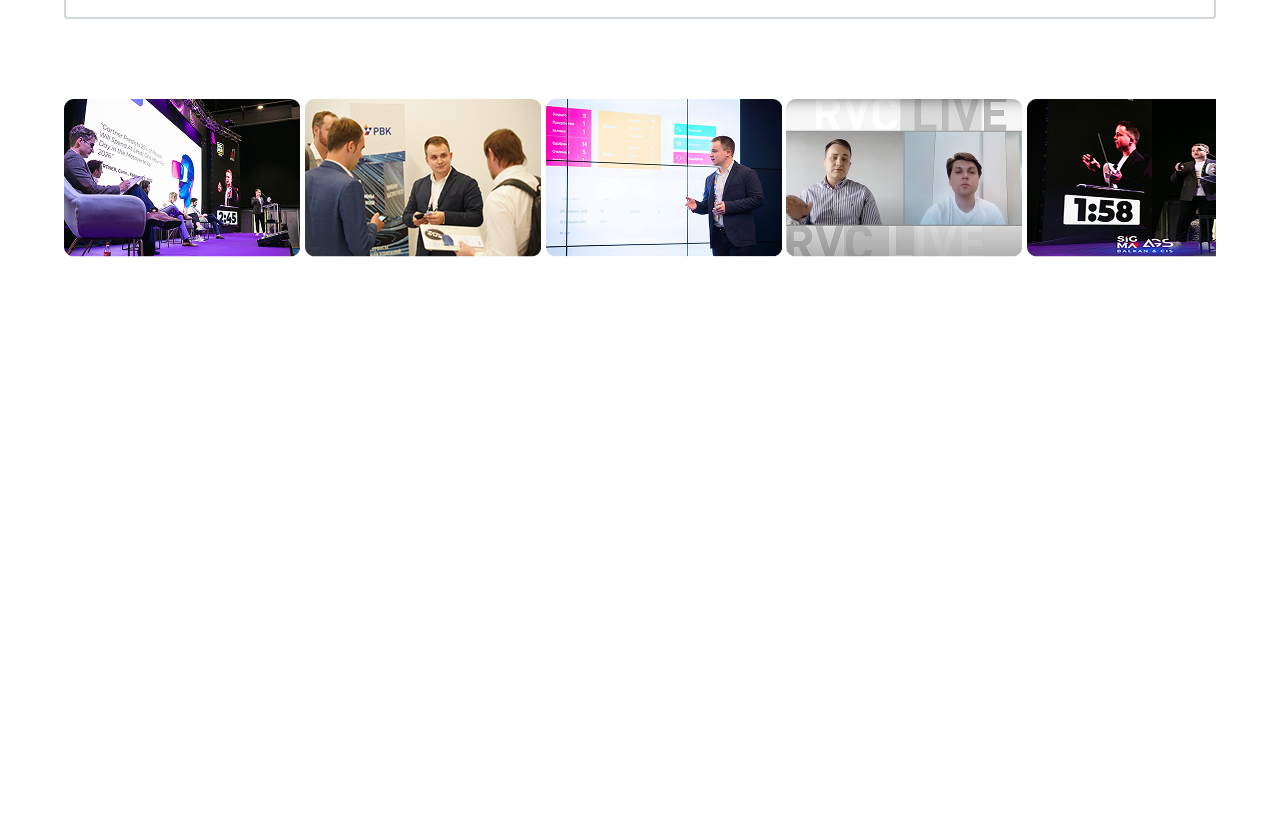
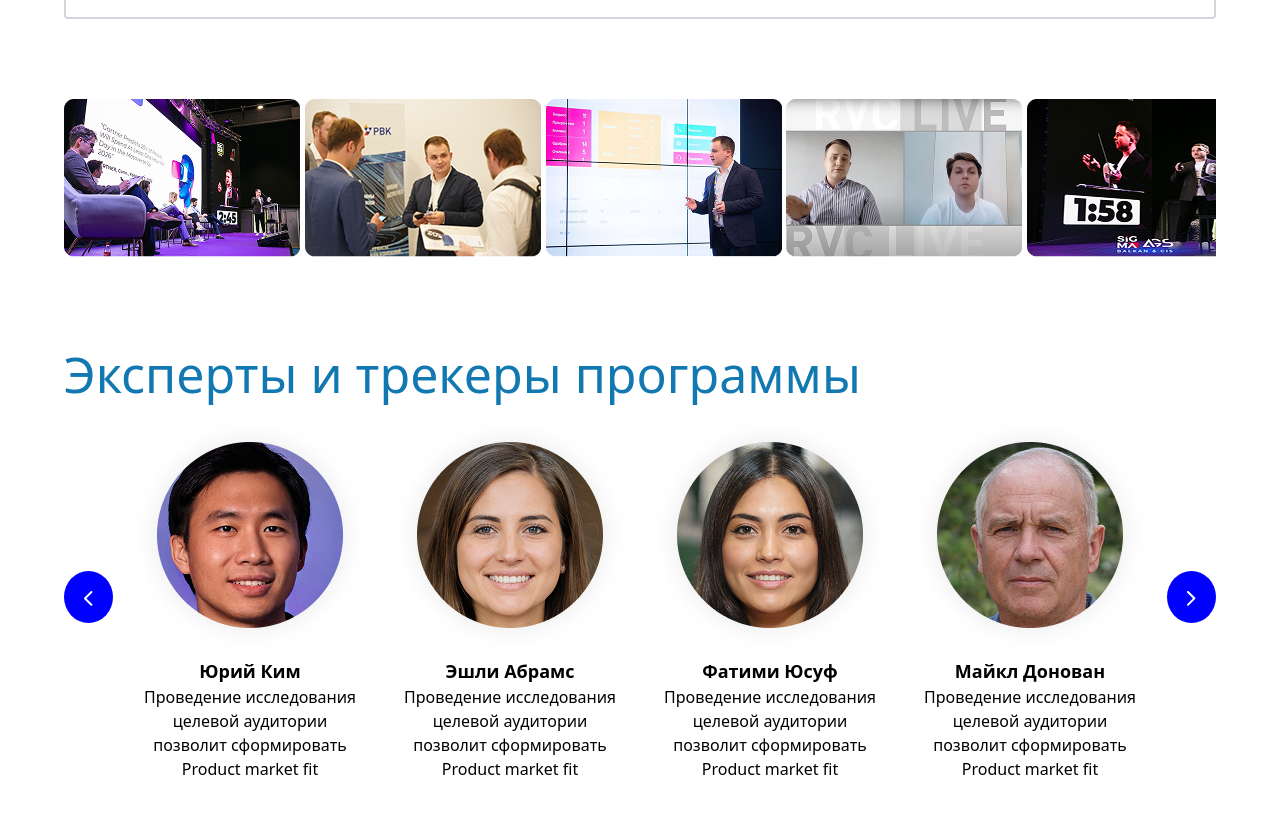
Before and after one commit to abubakrhomidov2009-ux/abubakr-exam, a website: page index.html in a window 1280 px wide. Shown: the part 8999-9812 px from the top of the page. Before the commit the page ends 9256 px from the top, so only its background shows below. Drawn offline with Linux system fonts and the light colour scheme.

Commit message:
Thirteenth section

```diff
--- a/index.html
+++ b/index.html
@@ -125,8 +125,8 @@
     </div>
 
     <div class="bg-[url(bg3.png)] md:h-120 lg:h-151 h-160 bg-no-repeat bg-cover">
-        <div class="max-w-300 m-auto w-[90%] text-white  text-center pt-50 flex flex-col gap-5">
-            <h1 class="lg:text-[50px] text-[30px]  bg-[#07AF91] ">Научитесь исследовать иностранные рынки и откройте
+        <div class="max-w-300 m-auto w-[90%] text-white text-center pt-50 lg:flex flex-col gap-5">
+            <h1 class="lg:text-[50px] text-[30px]  bg-[#07AF91] inline leading-normal">Научитесь исследовать иностранные рынки и откройте
                 новые возможности для своего бизнеса</h1>
 
             <p>Наша команда поможет вам изучить рынки Ближнего Востока, Азии, Латинской Америки и Африки</p>
@@ -592,6 +592,47 @@
         </div>
 
     </div>
+
+    <div class="max-w-300 m-auto w-[90%] my-20">
+        <h1 class="lg:text-[50px] text-[30px] text-center lg:text-start text-[#1178B2] ">Эксперты и трекеры программы</h1>
+
+        <div class="flex justify-between overflow-auto items-center">
+            <div class="bg-[blue] h-13 p-5 rounded-[50%] lg:block hidden">
+                <img src="./src/./Arrow 11.png" alt="">
+            </div>
+            <div class=" lg:w-fit flex flex-col items-center ">
+                <img src="./src/Ellipse 545.png" alt="">
+                <div class="w-55 flex flex-col items-center ">
+                    <p class="font-bold text-[18px]">Юрий Ким</p>
+                    <p class="text-center">Проведение исследования целевой аудитории позволит сформировать Product market fit</p>
+                </div>
+            </div>
+            <div class=" lg:w-fit flex flex-col items-center ">
+                <img src="./src/Ellipse 546.png" alt="">
+                <div class="w-55 flex flex-col items-center ">
+                    <p class="font-bold text-[18px]">Эшли Абрамс</p>
+                    <p class="text-center">Проведение исследования целевой аудитории позволит сформировать Product market fit</p>
+                </div>
+            </div>
+            <div class=" lg:w-fit flex flex-col items-center ">
+                <img src="./src/Ellipse 548.png" alt="">
+                <div class="w-55 flex flex-col items-center ">
+                    <p class="font-bold text-[18px]">Фатими Юсуф</p>
+                    <p class="text-center">Проведение исследования целевой аудитории позволит сформировать Product market fit</p>
+                </div>
+            </div>
+            <div class=" lg:w-fit flex flex-col items-center ">
+                <img src="./src/Ellipse 544.png" alt="">
+                <div class="w-55 flex flex-col items-center ">
+                    <p class="font-bold text-[18px]">Майкл Донован</p>
+                    <p class="text-center">Проведение исследования целевой аудитории позволит сформировать Product market fit</p>
+                </div>
+            </div>
+             <div class="bg-[blue] h-13 p-5 rounded-[50%] lg:block hidden">
+                <img src="./src/./Arrow 10 (1).png" alt="">
+            </div>
+        </div>
+    </div>
 </body>
 
 </html>
```
Also changed, not shown: src/Arrow 10 (1).png (added), src/Arrow 11.png (added), src/Ellipse 544.png (added), src/Ellipse 545.png (added), src/Ellipse 546.png (added), src/Ellipse 548.png (added), src/output.css.
